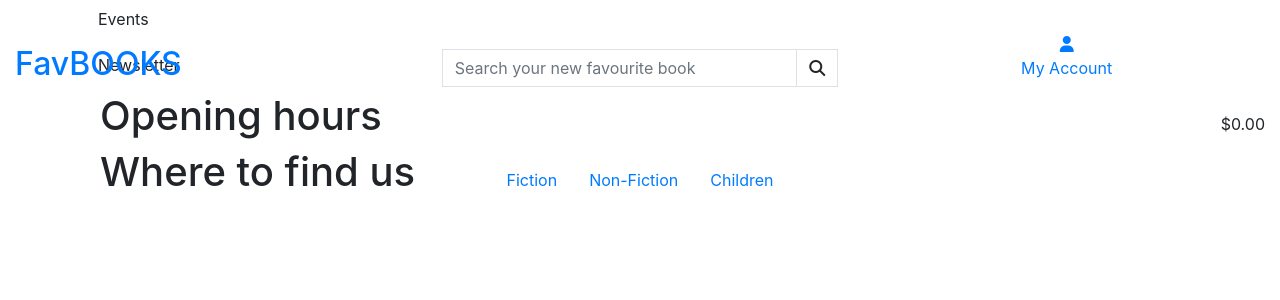
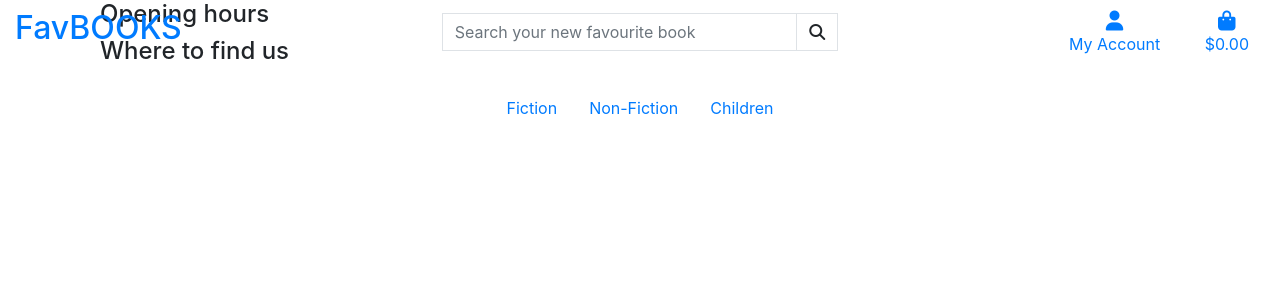
Before and after one commit to AnaG0307/favbooks-v3, a Django app: page / in a window 1280 px wide. Shown: the top 300 px of the page. Run offline with Django 3.2, Linux system fonts and the light colour scheme; some libraries are stand-ins or nearby versions.

Commit message:
Fixed issue with my account and shopping bag link that were not placed at the same level

```diff
--- a/home/templates/home/index.html
+++ b/home/templates/home/index.html
@@ -11,19 +11,12 @@
 
 {% block content %}
     <div class="container h-100">
-        <div class="row h-100">
-            <div class="col-7 col-md-6 my-auto">
-                <h4>
-                    <a class="btn" href="">Events</a>
-                </h4>
-                <h4>
-                    <a class="btn" href="">Newsletter</a></h4>
+        <div class="row-h-100">
+            <div class="col-7 col-md-6">
+                <h4>Opening hours</h4>
             </div>
-        </div>
-        <div class="row-h-100">
-            <div class="col-7 col-md-6 my-auto">
-                <h1>Opening hours</h1>
-                <h1>Where to find us</h1>
+            <div class="col-7 col-md-6">
+                <h4>Where to find us</h4>
             </div>
         </div>
     </div>
--- a/templates/base.html
+++ b/templates/base.html
@@ -57,29 +57,30 @@
           </div>
           <div class="col-12 col-lg-4 my-auto py-1 py-lg-0">
             <ul class="list-inline list-unstyled text-center text-lg-right my-0">
-              <li class="list-inline-item dropdown"></li>
-                <a href="" class="text-black nav-link" id="user-options" data-toggle="dropdown" aria-haspopup="true" aria-expanded="false">
+              <li class="list-inline-item dropdown">
+                  <a href="#" class="text-black nav-link" id="user-options" data-toggle="dropdown" aria-haspopup="true" aria-expanded="false">
                     <div class="text-center">
-                    <div><i class="fas fa-user"></i>
-                    <p class="my-0">My Account</p></div>
+                      <div><i class="fas fa-user fa-lg"></i></div>
+                      <p class="my-0">My Account</p>
                     </div>
                   </a>
                   <div class="dropdown-menu border-0" aria-labelledby="user-options">
                     {% if request.user.is_authenticated %}
                       {% if request.user.is_superuser %}
-                      <a href="" class="dropdown-item">Book Management</a>
+                      <a href="" class="dropdown-item">Product Management</a>
                       {% endif %}
                       <a href="" class="dropdown-item">My Profile</a>
                       <a href="{% url 'account_logout' %}" class="dropdown-item">Logout</a>
                     {% else %}
-                    <a href="{% url 'account_login' %}" class="dropdown-item">Login</a>
                     <a href="{% url 'account_signup' %}" class="dropdown-item">Register</a>
+                    <a href="{% url 'account_login' %}" class="dropdown-item">Sign In</a>
                     {% endif %}
                   </div>
+              </li>
               <li class="list-inline-item">
-                <a href="" class="{% if grand_total %}text-info font-weight-bold{% else %}text-black{% endif %}nav-link"></a>
+                <a href="" class="{% if grand_total %}text-info font-weight-bold{% else %}text-black{% endif %} nav-link">
                   <div class="text-center">
-                  <div><i class="fa-solid fa-cart-shopping-fast"></i></div>
+                    <div><i class="fas fa-shopping-bag fa-lg"></i></div>
                     <p class="my-0">
                       {% if grand_total %}
                         ${{ grand_total|floatformat:2 }}
@@ -88,12 +89,11 @@
                       {% endif %}
                     </p>
                   </div>
+                </a>
               </li>
             </ul>
           </div>
         </div>
-
-
         <div class="row justify-content-center">
           <ul class="list-inline list-unstyled text-center text-lg-right my-0">
             <li class="list-inline-item dropdown"></li>
```
Lines whose indentation alone changed are shown as unchanged.
